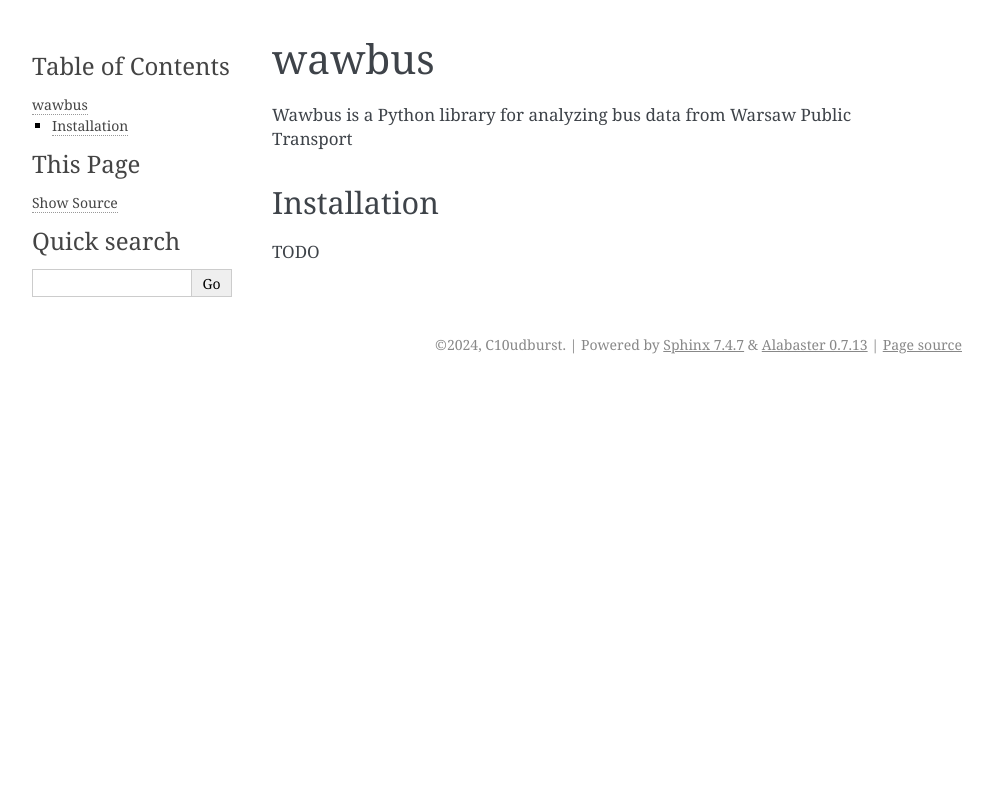
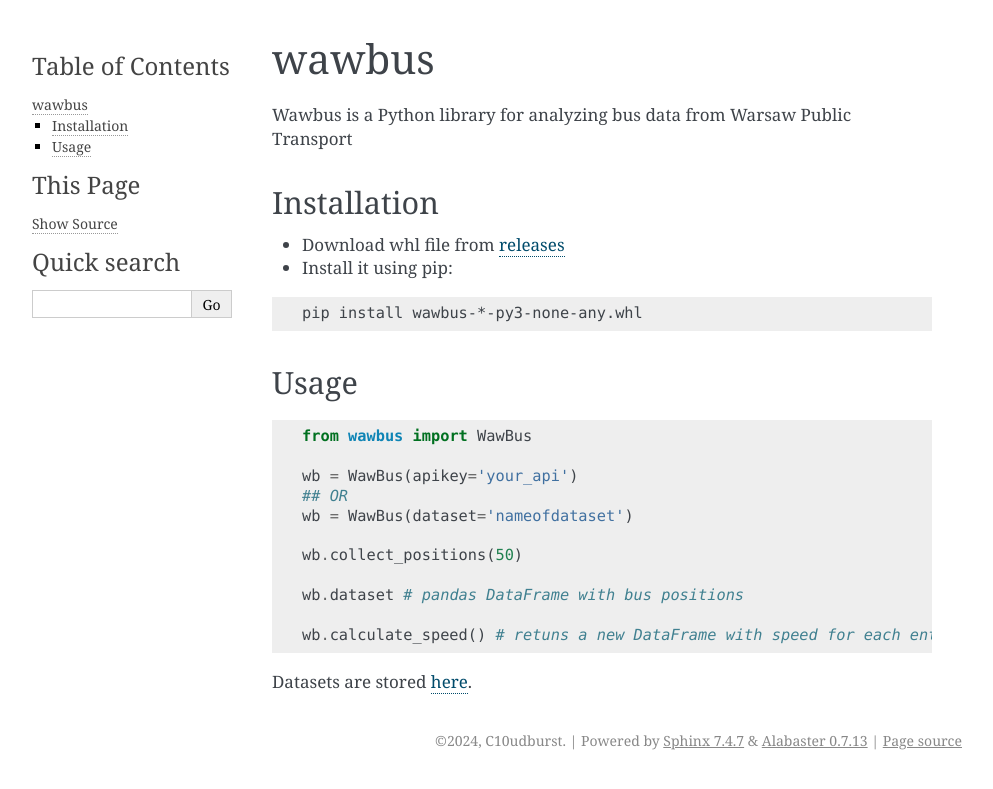
Before and after one commit to C10udburst/wawbus, a Sphinx documentation site: the page built from docs/readme.rst, in a window 1280 px wide. Shown: the top 789 px of the page, without its empty margins (148-1141 px from the left). Built offline with Sphinx 7.4.7, drawn with Linux system fonts in a browser that asks for light colours; pages that are not in the unit, such as notebooks, are missing from menus.

Commit message:
implement part one in jupyter, update docs

```diff
--- a/README.rst
+++ b/README.rst
@@ -7,4 +7,28 @@
 Installation
 ------------
 
-TODO
+- Download whl file from `releases <https://github.com/C10udburst/wawbus/releases>`_
+- Install it using pip:
+
+.. code-block:: bash
+
+    pip install wawbus-*-py3-none-any.whl
+
+Usage
+-----
+
+.. code-block:: python
+
+    from wawbus import WawBus
+
+    wb = WawBus(apikey='your_api')
+    ## OR
+    wb = WawBus(dataset='nameofdataset')
+
+    wb.collect_positions(50)
+
+    wb.dataset # pandas DataFrame with bus positions
+
+    wb.calculate_speed() # retuns a new DataFrame with speed for each entry
+
+Datasets are stored `here <https://github.com/C10udburst/wawbus-data>`_.
```
Also changed, not shown: CONTRIBUTING.rst (+0 -12 lines), docs/installation.rst (+4 -3 lines), docs/usage.rst (deleted, +0 -7 lines), pyproject.toml (+5 -15 lines), requirements-dev.txt (added, +8 -0 lines), main.ipynb, 6 other files.
